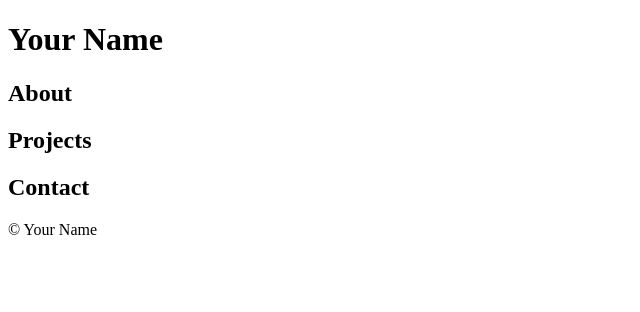
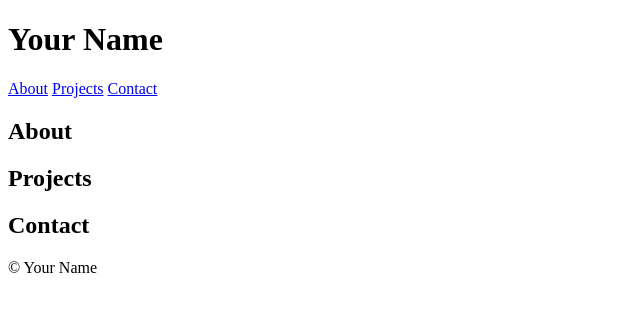
Before and after one commit to scrub4/202261640-HassanAlshabanh-assignment2, a plain HTML site: page index.html in a window 1280 px wide. Shown: the whole page, without its empty margins (0-640 px from the left). Drawn offline with Linux system fonts and the light colour scheme.

Commit message:
third html

```diff
--- a/index.html
+++ b/index.html
@@ -8,18 +8,23 @@
 <body>
 <header>
   <h1>Your Name</h1>
+  <nav>
+    <a href="#about">About</a>
+    <a href="#projects">Projects</a>
+    <a href="#contact">Contact</a>
+  </nav>
 </header>
 
 <main>
-    <section>
+  <section id="about">
     <h2>About</h2>
   </section>
 
-    <section>
+  <section id="projects">
     <h2>Projects</h2>
   </section>
 
-    <section>
+  <section id="contact">
     <h2>Contact</h2>
   </section>
 </main>
```
Lines whose indentation alone changed are shown as unchanged.
